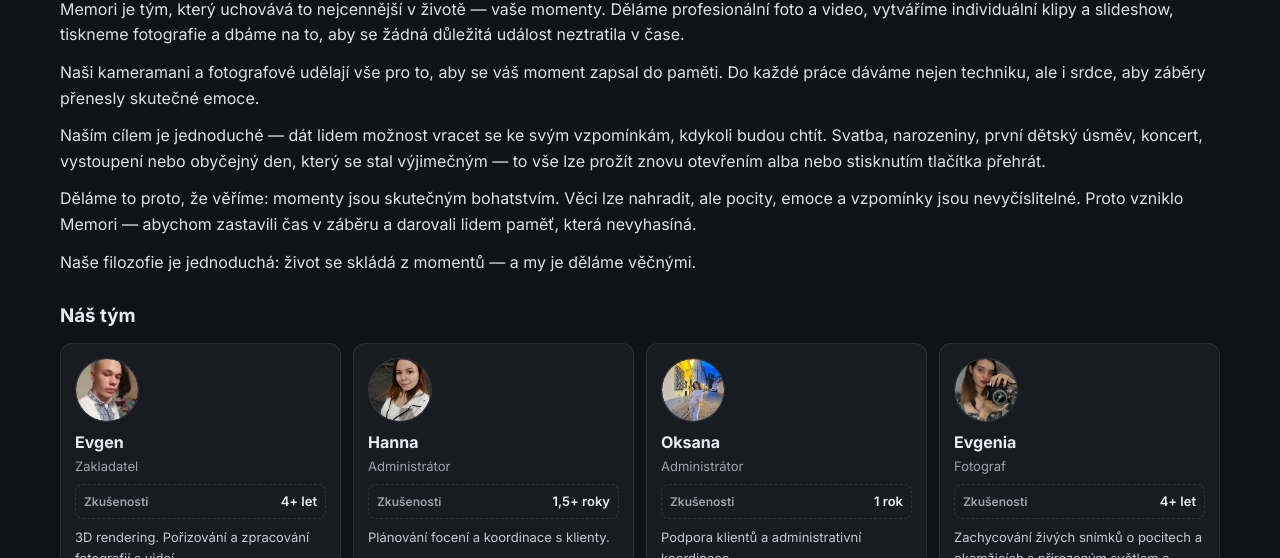
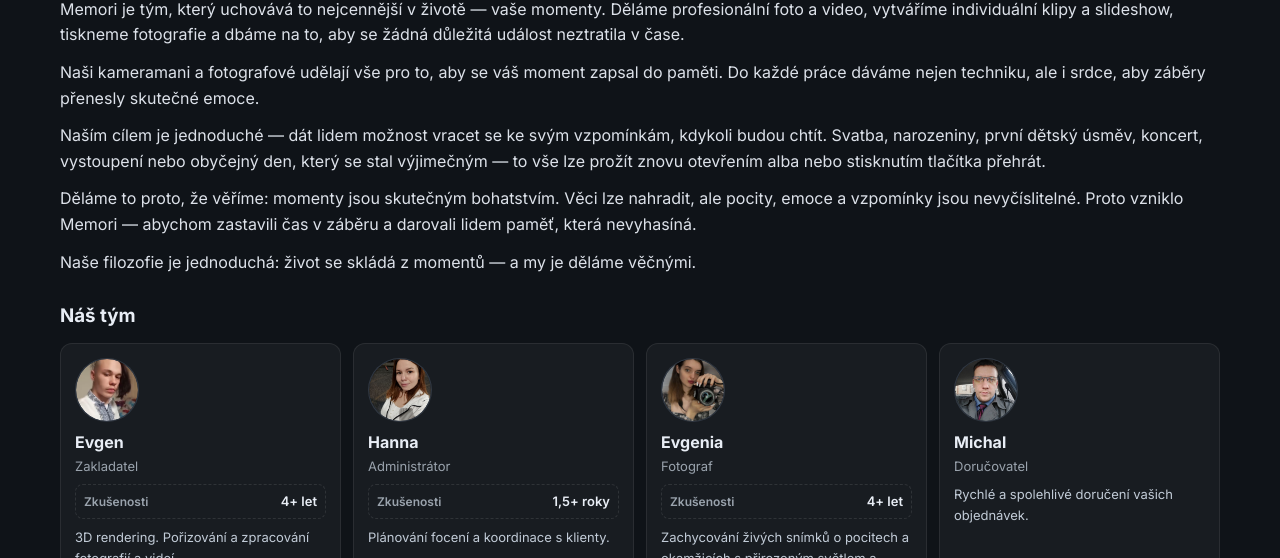
Before and after one commit to ZhivotenkoAlex/photo, a website: page about.html in a window 1280 px wide. Shown: the part 242-800 px from the top of the page. Drawn offline with Linux system fonts and the light colour scheme.

Commit message:
fix: deleted oksana

```diff
--- a/about.html
+++ b/about.html
@@ -178,30 +178,6 @@
           </div>
           <div
             class="team-card"
-            data-team-photo="./images/oksana.jpg"
-            data-team-description-key="team.oksana_description"
-          >
-            <div class="avatar">
-              <img src="./images/oksana.jpg" alt="Oksana" />
-            </div>
-            <div class="name" data-i18n="team.oksana_name">Oksana</div>
-            <div class="role" data-i18n="team.oksana_role">Administrator</div>
-            <div class="meta">
-              <div class="meta-row">
-                <span class="meta-label" data-i18n="team.label_experience"
-                  >Experience</span
-                >
-                <span class="meta-value" data-i18n="team.oksana_exp"
-                  >1 year</span
-                >
-              </div>
-            </div>
-            <p class="desc" data-i18n="team.oksana_desc">
-              Client support and administrative coordination.
-            </p>
-          </div>
-          <div
-            class="team-card"
             data-team-photo="./images/zhenya.jpg"
             data-team-description-key="team.zhenya_description"
           >
--- a/script.js
+++ b/script.js
@@ -602,11 +602,6 @@ const translations = {
         'team.hanna_exp': '1,5+ years',
         'team.hanna_desc': 'Scheduling photo sessions and client coordination.',
         'team.hanna_description': '<p>Alina is our dedicated administrator who ensures everything runs smoothly behind the scenes. With her excellent organizational skills and friendly approach, she handles client inquiries, schedules photo and video sessions, and coordinates our creative team.</p><p>Her attention to detail and proactive communication style make sure every client feels valued and informed — from the moment of booking to receiving your finished photos and videos.</p>',
-        'team.oksana_name': 'Oksana',
-        'team.oksana_role': 'Administrator',
-        'team.oksana_exp': '1 year',
-        'team.oksana_desc': 'Client support and administrative coordination.',
-        'team.oksana_description': '<p>Oksana is our administrator dedicated to providing excellent client support and seamless administrative coordination. With her friendly and professional approach, she handles client communications, assists with booking inquiries, and ensures that every interaction is smooth and efficient.</p><p>Her commitment to customer satisfaction and attention to detail help maintain the high standards of service that Memori is known for. Oksana works closely with our team to coordinate schedules and ensure that all administrative processes run smoothly, making sure clients receive timely responses and clear information about our services.</p>',
         'team.mykhailo_name': 'Mykhailo',
         'team.mykhailo_role': 'Delivery',
         'team.mykhailo_desc': 'Fast and reliable delivery of your orders.',
@@ -743,11 +738,6 @@ const translations = {
         'team.hanna_exp': '1,5+ roky',
         'team.hanna_desc': 'Plánování focení a koordinace s klienty.',
         'team.hanna_description': '<p>Alina je naše oddaná administrátorka, která zajišťuje hladký chod všeho v zákulisí. S vynikajícími organizačními schopnostmi a přátelským přístupem vyřizuje dotazy klientů, plánuje foto a video sezení a koordinuje náš kreativní tým.</p><p>Její pozornost k detailům a proaktivní komunikační styl zajišťují, že se každý klient cítí ceněný a informovaný — od okamžiku rezervace až po obdržení hotových fotografií a videí.</p>',
-        'team.oksana_name': 'Oksana',
-        'team.oksana_role': 'Administrátor',
-        'team.oksana_exp': '1 rok',
-        'team.oksana_desc': 'Podpora klientů a administrativní koordinace.',
-        'team.oksana_description': '<p>Oksana je naše administrátorka věnovaná poskytování vynikající podpory klientům a bezproblémové administrativní koordinaci. S přátelským a profesionálním přístupem řeší komunikaci s klienty, pomáhá s dotazy na rezervace a zajišťuje, aby každá interakce byla plynulá a efektivní.</p><p>Její závazek k spokojenosti zákazníků a pozornost k detailům pomáhají udržovat vysoké standardy služeb, pro které je Memori známé. Oksana úzce spolupracuje s naším týmem na koordinaci rozvrhů a zajištění, aby všechny administrativní procesy probíhaly hladce, a klienti dostávali včasné odpovědi a jasné informace o našich službách.</p>',
         'team.mykhailo_name': 'Michal',
         'team.mykhailo_role': 'Doručovatel',
         'team.mykhailo_desc': 'Rychlé a spolehlivé doručení vašich objednávek.',
@@ -991,11 +981,6 @@ const translations = {
         'team.hanna_exp': '1,5+ роки',
         'team.hanna_desc': 'Планування фотосесій та координація з клієнтами.',
         'team.hanna_description': '<p>Аліна — наш відданий адміністратор, яка забезпечує безперебійну роботу за лаштунками. З чудовими організаційними навичками та дружелюбним підходом вона обробляє запити клієнтів, планує фото- та відеозйомки і координує нашу креативну команду.</p><p>Її увага до деталей та проактивний стиль комунікації гарантують, що кожен клієнт почувається цінним та поінформованим — від моменту бронювання до отримання готових фотографій та відео.</p>',
-        'team.oksana_name': 'Оксана',
-        'team.oksana_role': 'Адміністратор',
-        'team.oksana_exp': '1 рік',
-        'team.oksana_desc': 'Підтримка клієнтів та адміністративна координація.',
-        'team.oksana_description': '<p>Оксана — наш адміністратор, яка присвячена наданню відмінної підтримки клієнтам та бездоганній адміністративній координації. З дружелюбним та професійним підходом вона обробляє комунікацію з клієнтами, допомагає з запитами щодо бронювання та забезпечує, щоб кожна взаємодія була плавною та ефективною.</p><p>Її зобов\'язання перед задоволенням клієнтів та увага до деталей допомагають підтримувати високі стандарти обслуговування, за які відоме Memori. Оксана тісно співпрацює з нашою командою для координації розкладів та забезпечення того, щоб усі адміністративні процеси проходили бездоганно, гарантуючи клієнтам своєчасні відповіді та чітку інформацію про наші послуги.</p>',
         'team.mykhailo_name': 'Михайло',
         'team.mykhailo_role': 'Доставщик',
         'team.mykhailo_desc': 'Швидка та надійна доставка ваших замовлень.',
```
